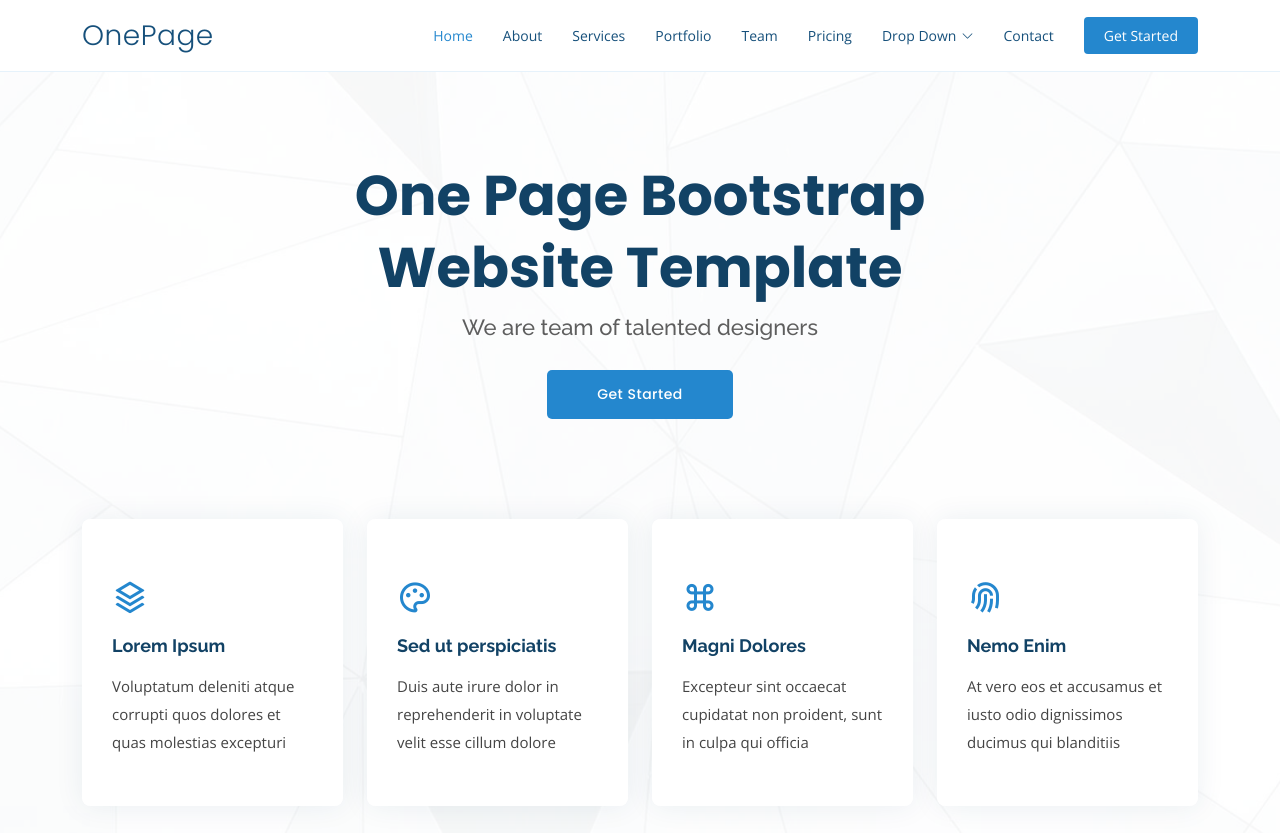
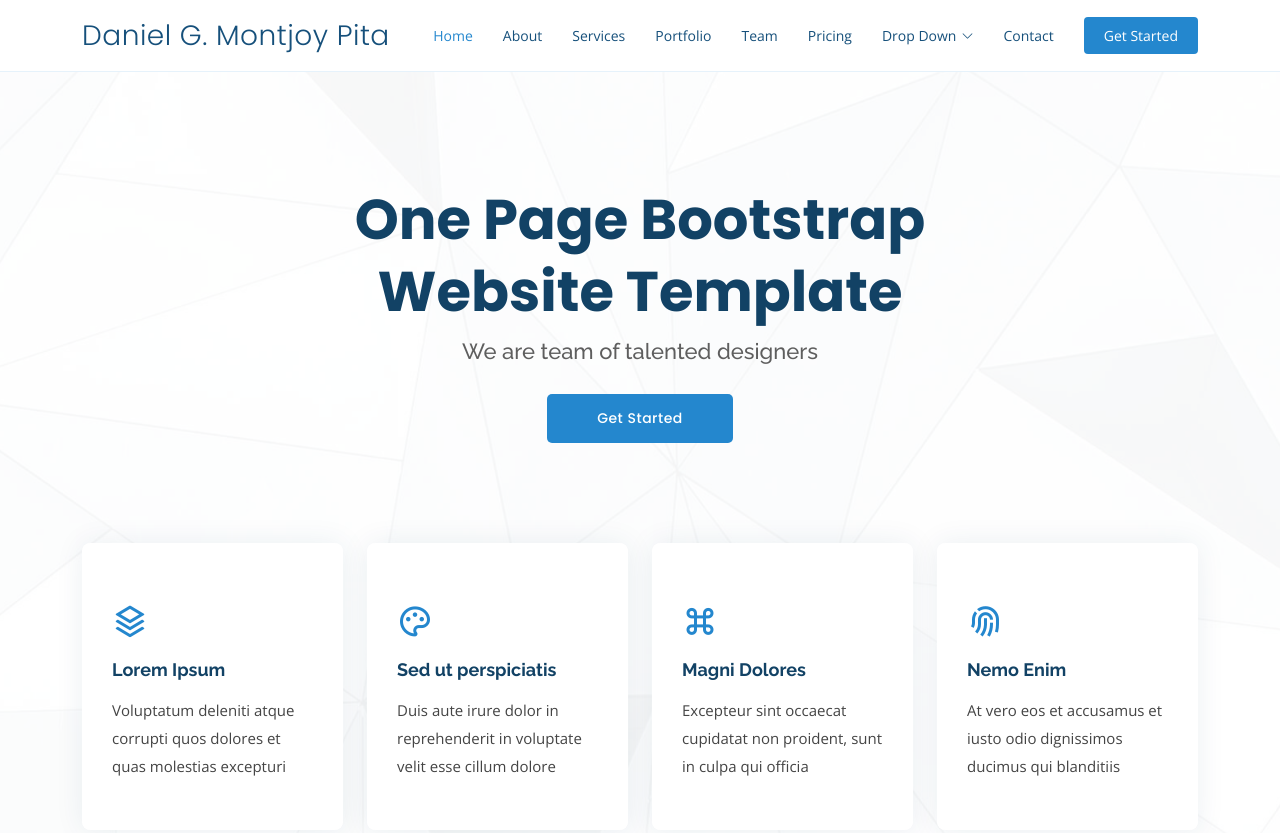
Before and after one commit to dmontjoy/me, a plain HTML site: page index.html in a window 1280 px wide. Shown: the top 833 px of the page. Drawn offline with nearby package versions, Linux system fonts and the light colour scheme.

Commit message:
nombre
nombre

```diff
--- a/index.html
+++ b/index.html
@@ -39,11 +39,11 @@
 
 <body>
 
-  <!-- ======= Header ======= -->
+  <!-- ======= Header ======= -->|
   <header id="header" class="fixed-top">
     <div class="container d-flex align-items-center justify-content-between">
 
-      <h1 class="logo"><a href="index.html">OnePage</a></h1>
+      <h1 class="logo"><a href="index.html">Daniel G. Montjoy Pita</a></h1>
       <!-- Uncomment below if you prefer to use an image logo -->
       <!-- <a href="index.html" class="logo"><img src="assets/img/logo.png" alt="" class="img-fluid"></a>-->
 
```
